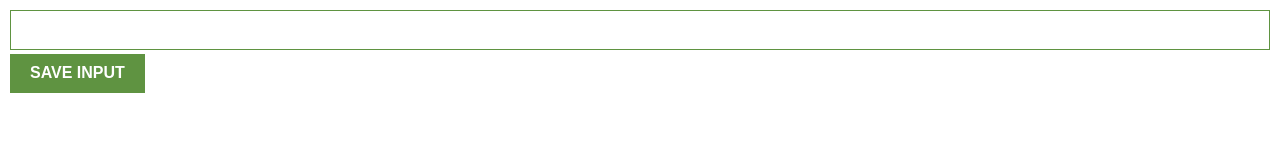
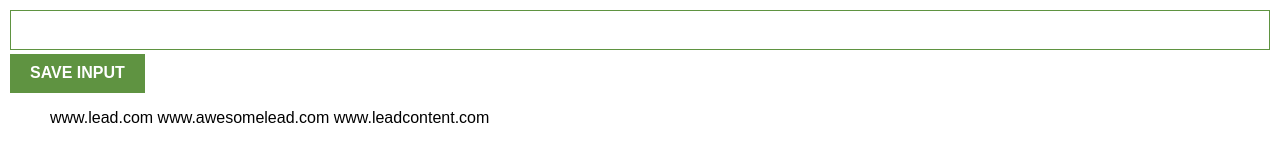
Before and after one commit to aaditya29/JavaScript-Tutorials, a website: page 3) Google Chrome Extension/index.html in a window 1280 px wide. Drawn offline with nearby package versions, Linux system fonts and the light colour scheme.

Commit message:
Rendered Leads Data On Page

```diff
--- a/3) Google Chrome Extension/index.html
+++ b/3) Google Chrome Extension/index.html
@@ -8,6 +8,7 @@
 <body>
     <input type="text" id="input-el">
     <button id="input-btn">SAVE INPUT</button>
+    <ul id="ul-el"></ul>
     <script src="/3) Google Chrome Extension/index.js"></script>
 </body>
 
--- a/3) Google Chrome Extension/index.js
+++ b/3) Google Chrome Extension/index.js
@@ -1,6 +1,8 @@
-let myLeads = []
+let myLeads = ["www.lead.com", "www.awesomelead.com", "www.leadcontent.com"]
 const inputEl = document.createElement('input-el')
 const inputBtn = document.getElementById("input-btn")
+
+const ulEl = document.getElementById("ul-el")
 /*
 The addEventListener() method is used to attach an event handler to a particular element. It does not override the existing event handlers. Events are said to be an essential part of the JavaScript. A web page responds according to the event that occurred.
 
@@ -12,6 +14,11 @@ event: It is a required parameter. It can be defined as a string that specifies
 function: It is also a required parameter. It is a JavaScript function which responds to the event occur.
 */
 inputBtn.addEventListener("click", function(){
-    myLeads.push("www.yourleads.com")
+    myLeads.push(inputEl.value)//Pushing the value from myLeads array to inputEl
     console.log(myLeads)
 })
+
+//Loggint out the lead values
+for(let i=0; i<myLeads.length; i++){
+    ulEl.textContent += myLeads[i] + " "
+}
```
